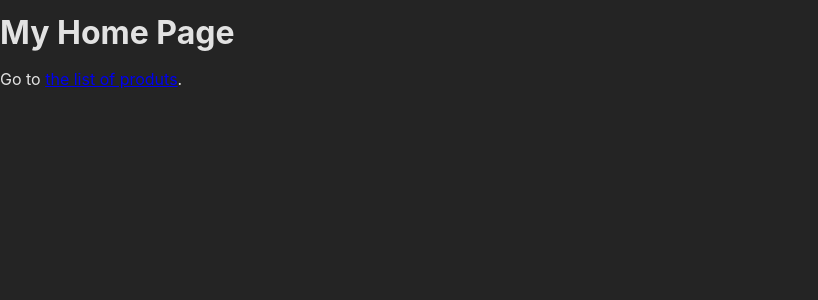
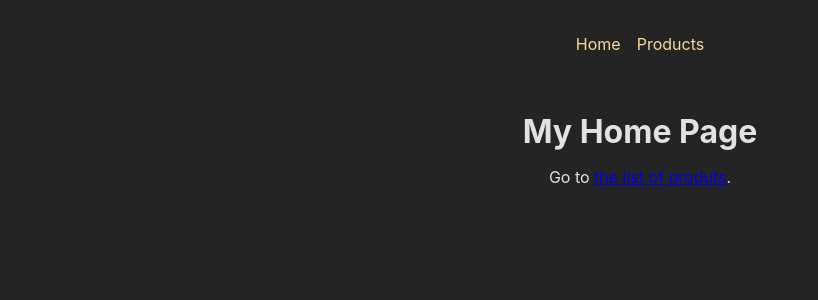
Before and after one commit to blessing986/React-Router, a React (Create React App) app: page / in a window 1280 px wide. Shown: the top 300 px of the page, without its empty margins (0-818 px from the left). Built offline with nearby package versions, Linux system fonts and the light colour scheme.

Commit message:
chore: layout and nested routes

```diff
--- /dev/null
+++ b/src/components/MainNavigation.js
@@ -0,0 +1,22 @@
+import { Link } from "react-router-dom";
+
+import styles from "./MainNavigation.module.css";
+
+const MainNavigation = () => {
+  return (
+    <header className={styles.header}>
+      <nav>
+        <ul className={styles.list}>
+          <li>
+            <Link to="/">Home</Link>
+          </li>
+          <li>
+            <Link to="/products">Products</Link>
+          </li>
+        </ul>
+      </nav>
+    </header>
+  );
+};
+
+export default MainNavigation;
--- /dev/null
+++ b/src/components/MainNavigation.module.css
@@ -0,0 +1,23 @@
+.header {
+  max-width: 60rem;
+  margin: auto;
+  padding: 2rem;
+  display: flex;
+  justify-content: center;
+}
+
+.list {
+  display: flex;
+  gap: 1rem;
+}
+
+.list a {
+  text-decoration: none;
+  color: var(--color-primary-400);
+}
+
+.list a:hover,
+.list a.active {
+  color: var(--color-primary-800);
+  text-decoration: underline;
+}
--- /dev/null
+++ b/src/pages/Root.js
@@ -0,0 +1,17 @@
+import { Outlet } from "react-router-dom";
+
+import MainNavigation from "../components/MainNavigation";
+import styles from "./Root.module.css";
+
+const RootLayout = () => {
+  return (
+    <>
+      <MainNavigation />
+      <main className={styles.content}>
+        <Outlet />
+      </main>
+    </>
+  );
+};
+
+export default RootLayout;
--- /dev/null
+++ b/src/pages/Root.module.css
@@ -0,0 +1,4 @@
+.content {
+  margin: 2rem auto;
+  text-align: center;
+}
```
Also changed, not shown: src/App.js (+9 -2 lines).
